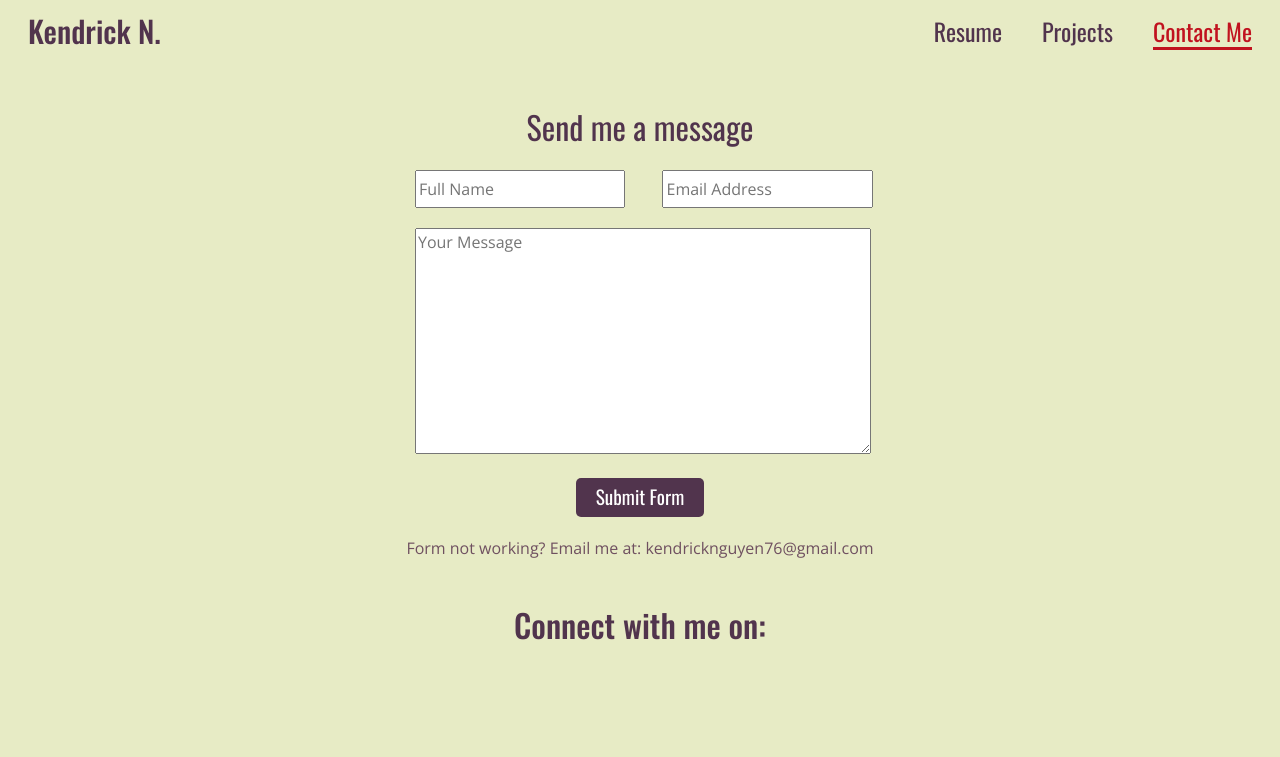
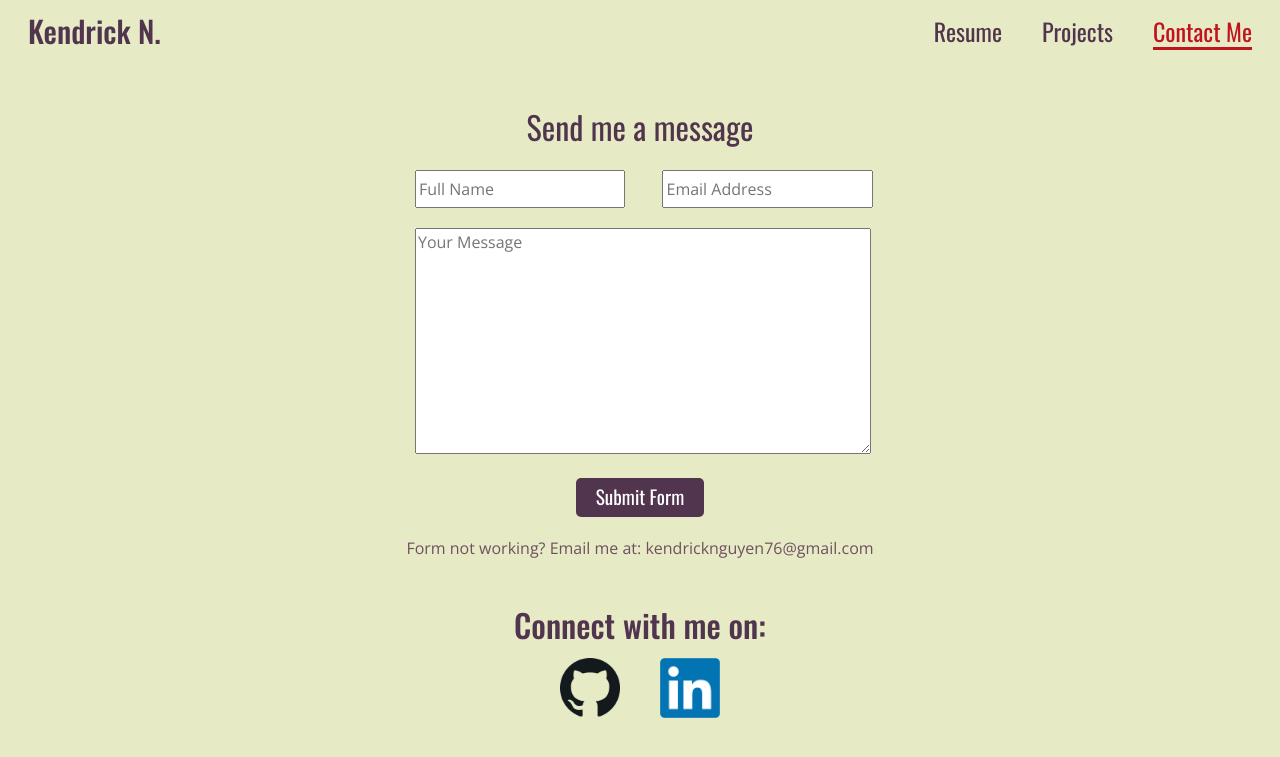
Before and after one commit to KendrickNguyen76/portfolio-website, a Jekyll site: the page built from contact_me.html, in a window 1280 px wide. Shown: the top 757 px of the page. Built offline with Jekyll 4.4.1, drawn with Linux system fonts in a browser that asks for light colours.

Commit message:
Formatted link images

```diff
--- /dev/null
+++ b/_data/social_media.yml
@@ -0,0 +1,6 @@
+- image_path: "/assets/images/github.png"
+  link: "https://github.com/KendrickNguyen76"
+  alt_text: "Github Logo"
+- image_path: "/assets/images/linkedin.png"
+  link: "https://www.linkedin.com/in/kendrick-nguyen-9956a6240/"
+  alt_text: "LinkedIn Logo"
--- a/assets/css/contact.css
+++ b/assets/css/contact.css
@@ -5,6 +5,7 @@
   align-items: center;
 }
 
+/* Email Form */
 .container {
   display: flex;
   flex-direction: column;
@@ -50,3 +51,28 @@
   width: 100%;
   font-size: 1rem;
 }
+
+/* Social Media Links */
+#other_links {
+  display: flex;
+  flex-direction: column;
+  justify-content: center;
+  align-items: center;
+}
+
+#social_media_icons {
+  display: flex;
+  justify-content: center;
+  align-items: center;
+  gap: 40px;
+  margin: 10px 0;
+}
+
+#social_media_icons a {
+  width: fit-content;
+}
+
+.icon_link {
+  width: 60px;
+  height: auto;
+}
--- a/contact_me.html
+++ b/contact_me.html
@@ -27,6 +27,12 @@ title: Contact Me
 
   <div id="other_links">
     <h2>Connect with me on:</h2>
-    <!-- Put in a bunch of links here for different social media sites like: Github, LinkedIn, etc. -->
+    <div id="social_media_icons">
+      {% for social in site.data.social_media %}
+        <a href="{{ social.link }}" target="_blank" rel="noopener noreferrer">
+          <img class="icon_link" src="{{ social.image_path }}" alt="{{ social.alt_text }}"/>
+        </a>
+      {% endfor %}
+    </div>
   </div>
 </div>
```
Also changed, not shown: assets/images/github.png (added), assets/images/linkedin.png (added).
